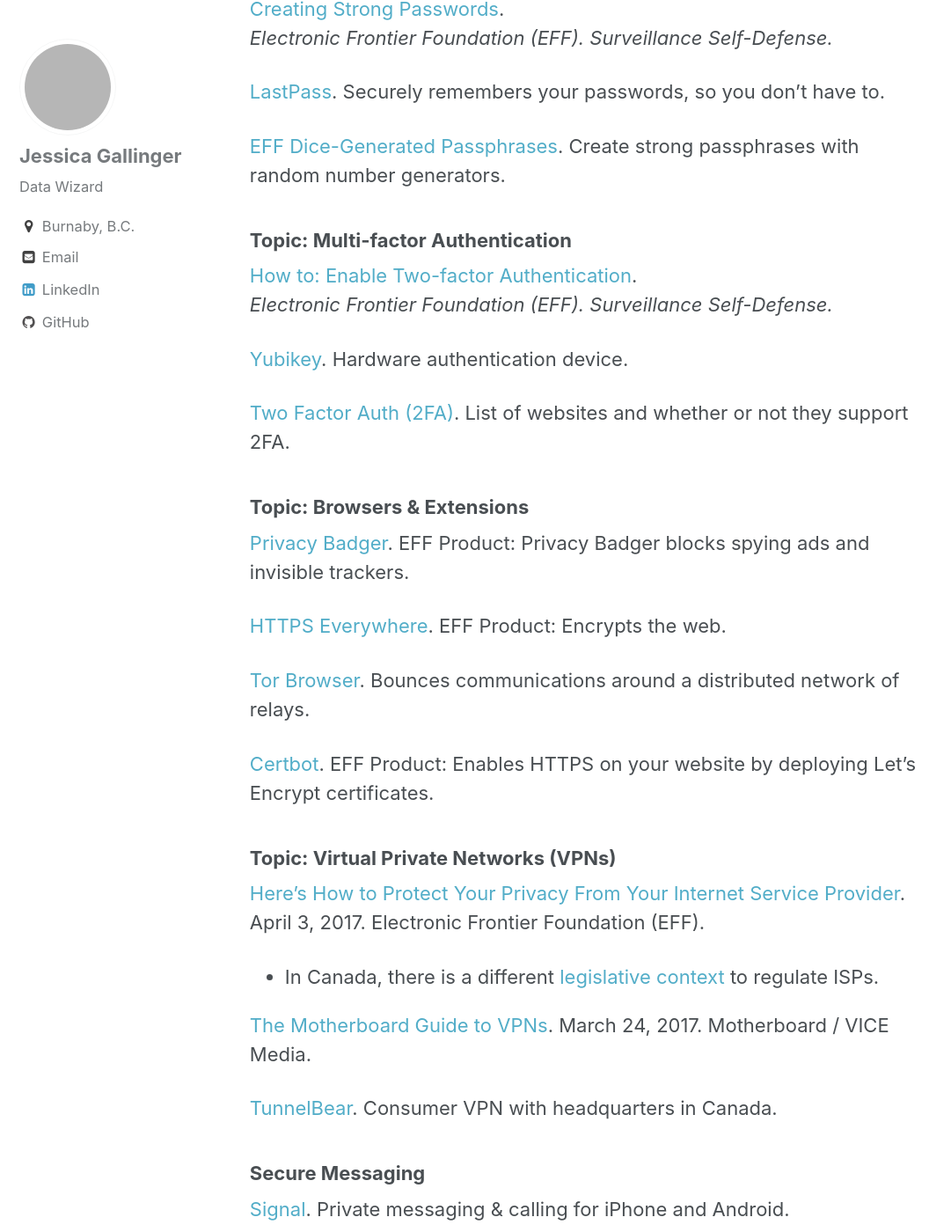
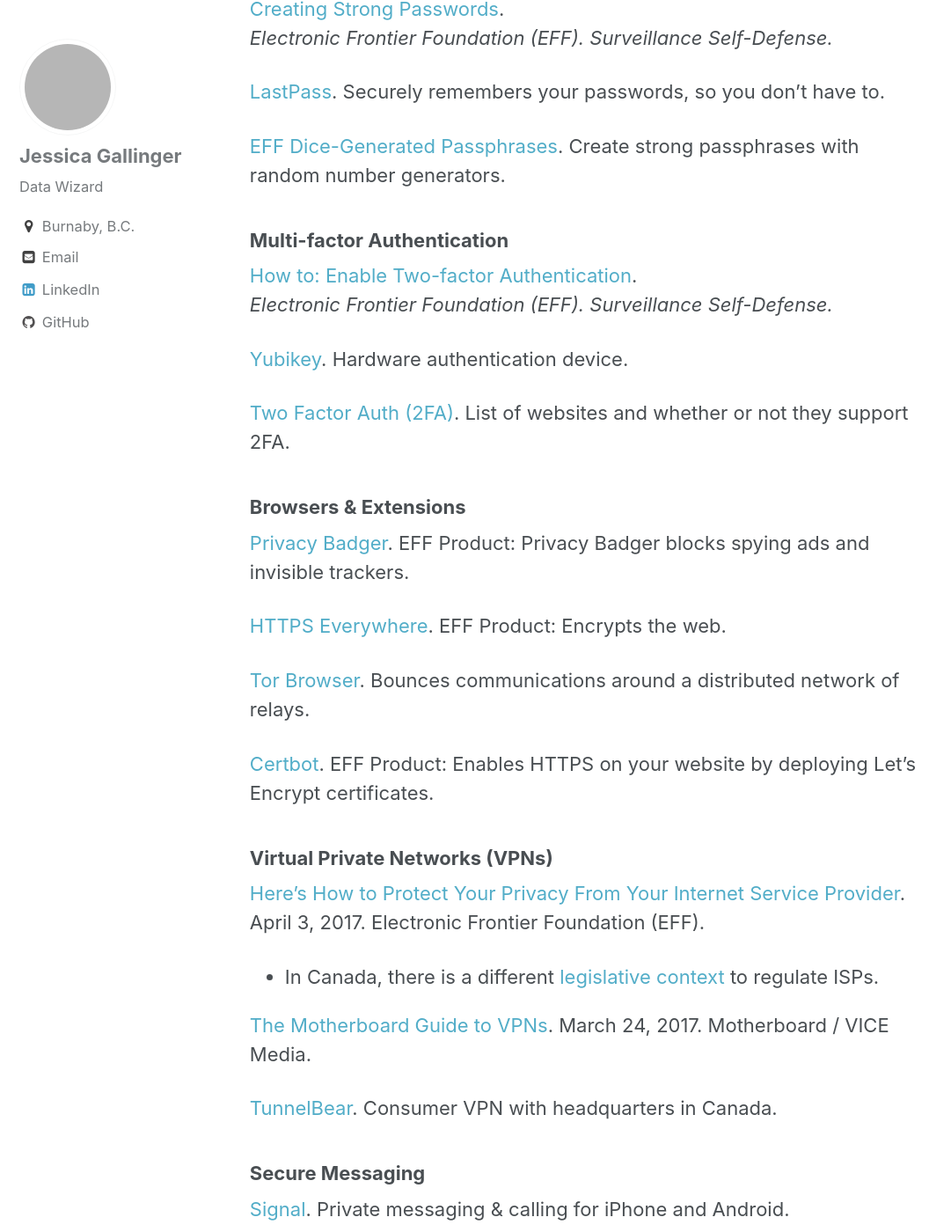
Before and after one commit to gallingerj/gallingerj.github.io, a Jekyll site: the page built from _posts/2017/2017-04-05-security-resources.md, in a window 1280 px wide and 1400 px high, scrolled down 749 px. Shown: the whole window at 88% size, without its empty margins (0-1081 px from the left). Built offline with Jekyll 4.4.1, drawn with Linux system fonts in a browser that asks for light colours; some of the changed text lies outside the part shown; grey boxes are pictures that could not be loaded.

Commit message:
Removed all colons

```diff
--- a/_posts/2017/2017-04-05-security-resources.md
+++ b/_posts/2017/2017-04-05-security-resources.md
@@ -8,11 +8,11 @@
 
 ![Aikido]({{ site.url }}{{ site.baseurl }}/assets/images/aikido-362951_960_720.jpg){: .align-right} These resources are selected to complement the Staff Development Day workshop. They are organized by topic generally corresponding to instruction areas.
 
-[Passwords](#topic:-passwords) | [Multi-factor Authentication](#topic:-multi-factor-authentication) | [Browsers & Extensions](#topic:-browsers-&-extensions) | [Virtual Private Networks](#topic:-virtual-private-networks-(vpns)) | [Secure Messaging](#secure-messaging) | [Device Encryption](#topic:-device-encryption) | [Cryptoparty](#topic:-cryptoparty!)
+[Passwords](#passwords) | [Multi-factor Authentication](#multi-factor-authentication) | [Browsers & Extensions](#browsers-&-extensions) | [Virtual Private Networks](#virtual-private-networks-(vpns)) | [Secure Messaging](#secure-messaging) | [Device Encryption](#device-encryption) | [Cryptoparty](#cryptoparty!)
 
 ***
 
-### Topic: Passwords
+### Passwords
 
 [Creating Strong Passwords](https://ssd.eff.org/en/module/creating-strong-passwords).
 _Electronic Frontier Foundation (EFF). Surveillance Self-Defense._
@@ -23,7 +23,7 @@
 [EFF Dice-Generated Passphrases](https://www.eff.org/dice).
 Create strong passphrases with random number generators.
 
-### Topic: Multi-factor Authentication
+### Multi-factor Authentication
 
 [How to: Enable Two-factor Authentication](https://ssd.eff.org/en/module/how-enable-two-factor-authentication).
 _Electronic Frontier Foundation (EFF). Surveillance Self-Defense._
@@ -34,7 +34,7 @@
 [Two Factor Auth (2FA)](https://twofactorauth.org/).
 List of websites and whether or not they support 2FA.
 
-### Topic: Browsers & Extensions
+### Browsers & Extensions
 
 [Privacy Badger](https://www.eff.org/privacybadger).
 EFF Product: Privacy Badger blocks spying ads and invisible trackers.
@@ -48,7 +48,7 @@
 [Certbot](https://certbot.eff.org/).
 EFF Product: Enables HTTPS on your website by deploying Let's Encrypt certificates.
 
-### Topic: Virtual Private Networks (VPNs)
+### Virtual Private Networks (VPNs)
 
 [Here’s How to Protect Your Privacy From Your Internet Service Provider](https://www.eff.org/deeplinks/2017/04/heres-how-protect-your-privacy-your-internet-service-provider).
 April 3, 2017. Electronic Frontier Foundation (EFF).
@@ -65,7 +65,7 @@
 [Signal](https://whispersystems.org/).
 Private messaging & calling for iPhone and Android.
 
-### Topic: Device encryption
+### Device encryption
 
 [How to: Encrypt Your iPhone](https://ssd.eff.org/en/module/how-encrypt-your-iphone).
 _Electronic Frontier Foundation (EFF). Surveillance Self-Defense._
@@ -73,7 +73,7 @@
 [How to Encrypt Your Android Phone (and Why You Might Want to)](https://www.howtogeek.com/141953/how-to-encrypt-your-android-phone-and-why-you-might-want-to/).
 April 17, 2016. How-to Geek.
 
-### Topic: Cryptoparty!
+### Cryptoparty!
 
 [Cryptoparty Handbook](https://www.cryptoparty.in/learn/handbook).
 Grassroots global endeavour to introduce the basics of digital security.
```
